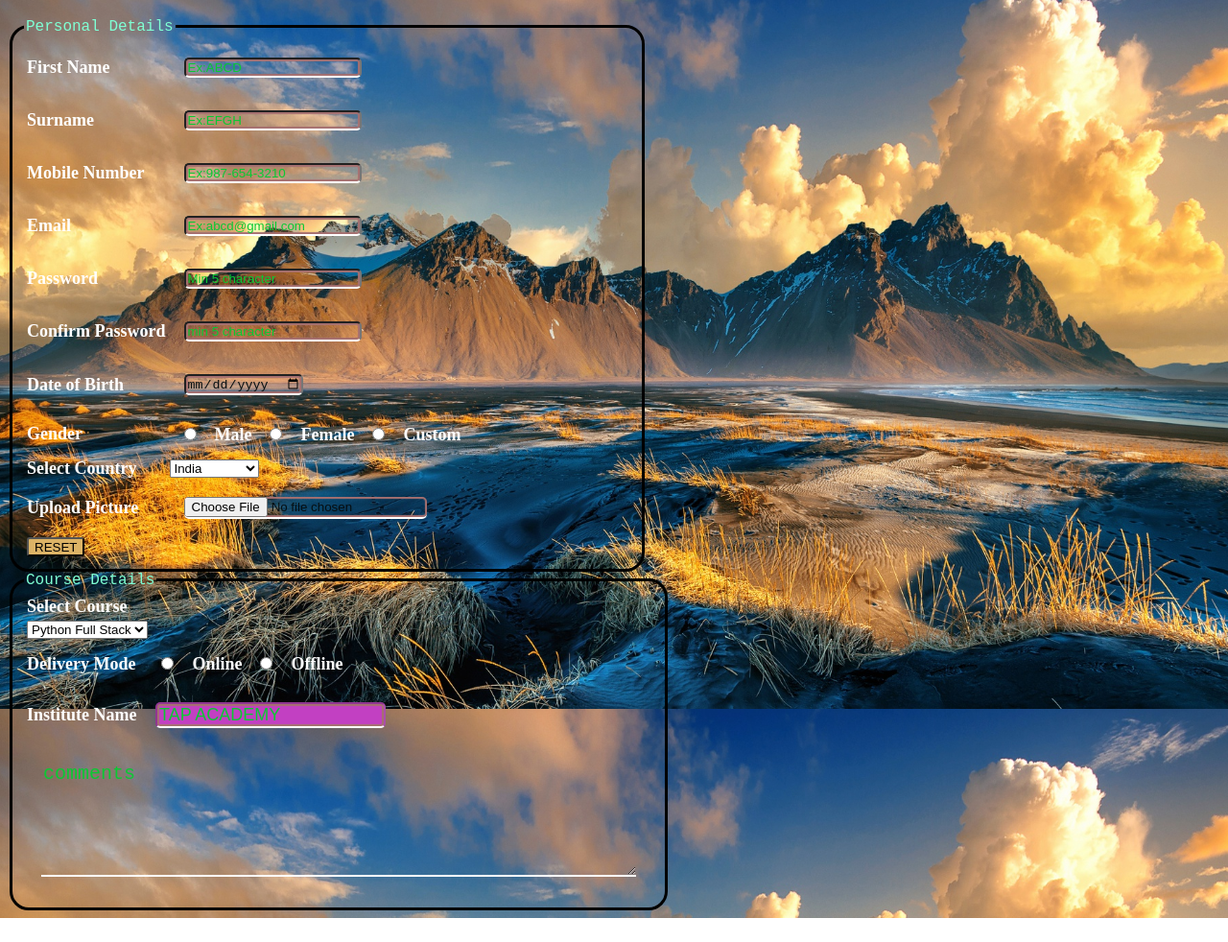
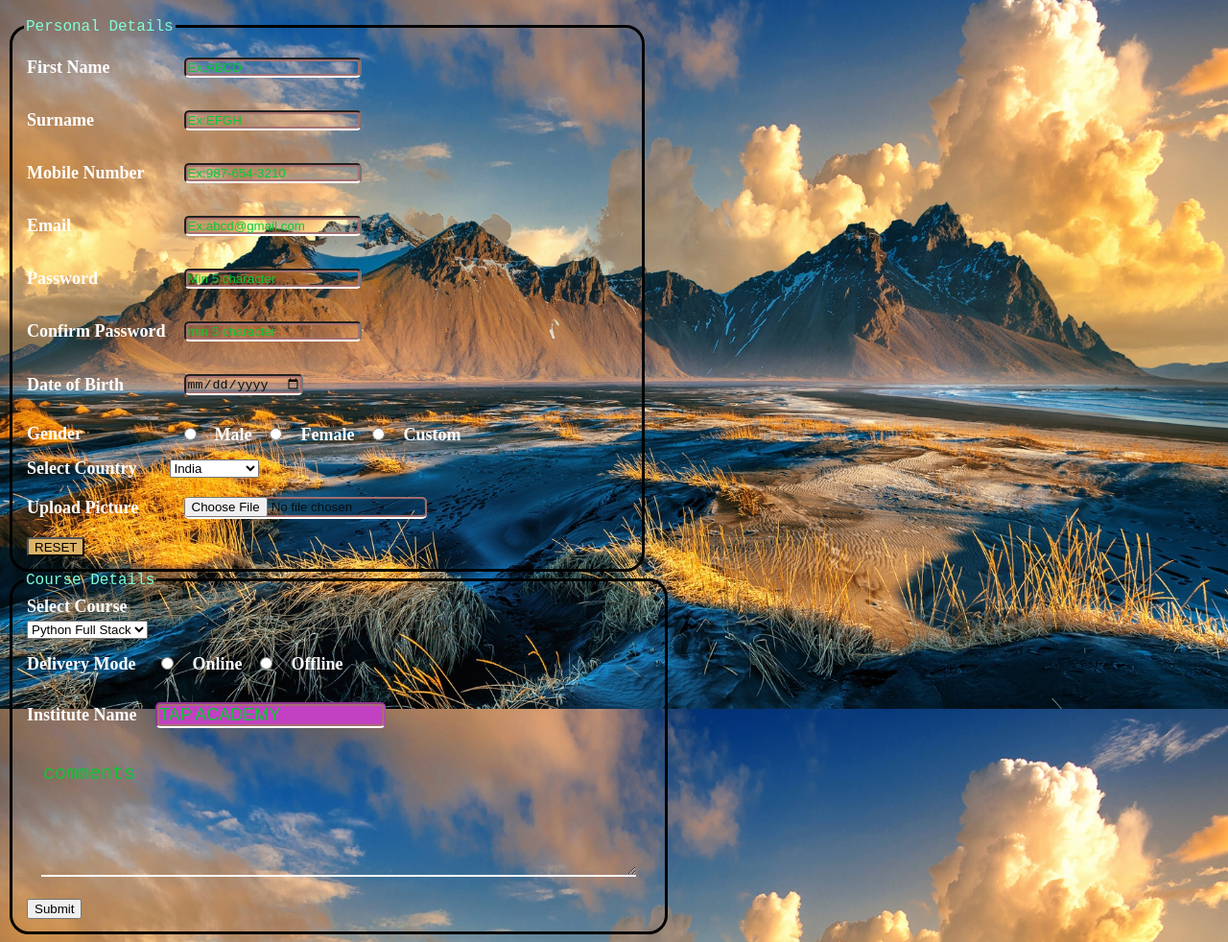
Before and after one commit to Jashu-3917/Input_Form, a plain HTML site: page index.html in a window 1280 px wide. Shown: the part 61-1043 px from the top of the page at 96% size. Before the commit the page ends 1018 px from the top, so only its background shows below. Drawn offline with Linux system fonts and the light colour scheme; files whose address does not match are found by name.

Commit message:
Update index.html

```diff
--- a/index.html
+++ b/index.html
@@ -305,6 +305,11 @@
                                     placeholder="comments"></textarea>
                             </td>
                         </tr>
+                        <tr>
+                            <td>
+                                <button type="Submit">Submit</button>
+                            </td>
+                        </tr>
                     </table>
                 </fieldset>
             </form>
```
